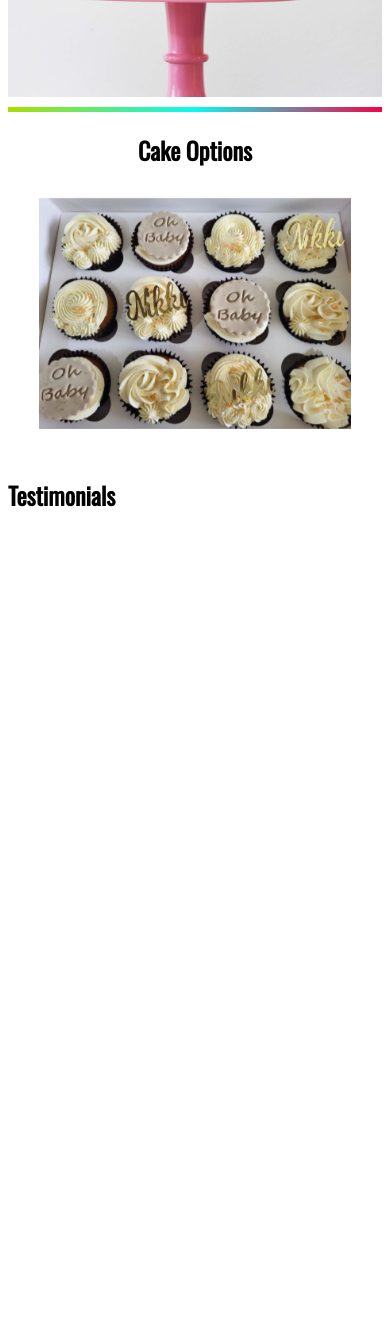
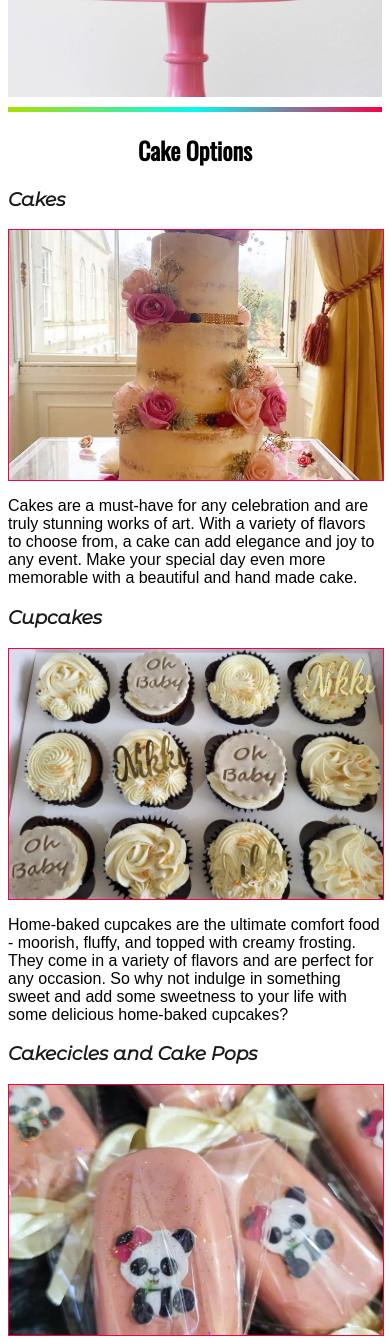
Before and after one commit to CMed01/portfolio-milestone-1, a plain HTML site: page index.html in a window 390 px wide. Shown: the part 381-1720 px from the top of the page. Before the commit the page ends 914 px from the top, so only its background shows below. Drawn offline with nearby package versions, Linux system fonts and the light colour scheme; a web font is replaced by a local one.

Commit message:
Add cake images and cake options to index page. Add style to image and description elements. Remove transition styling from images to improve mobile use

```diff
--- a/assets/css/style.css
+++ b/assets/css/style.css
@@ -109,56 +109,35 @@ hr {
 
 #cake-options {
     width: 100%;
-    height: 325px;
-}
+    height:auto;
+  }
 
 #cake-options h2 {
     text-align: center;
 }
 
 .image-container {
-    width: 80%;
-    padding: 10px 0;
-    position: absolute;
-    left: 10%;
+    width: 100%;
+    height: 250px;
+    border: 1px solid #f50246;
 
 }
 
 .cupcake-index-img {
-    opacity: 1;
-    display: block;
-    width: 100%;
-    height: auto;
-    transition: .5s ease;
-    backface-visibility: hidden;
+    width:100%;
+    height: 250px;
+    object-fit: cover;
+
 }
 
 .description {
-    transition: .5s ease;
-    opacity: 0;
-    position: absolute;
-    top: 50%;
-    left: 50%;
-    transform: translate(-50%, -50%);
-    text-align: center;
-    font-size: 65%;
+
 }
-
-.image-container:hover .cupcake-index-img {
-    opacity: 0.15;
-}
-
-.image-container:hover .description {
-    opacity:1;
-}
-
 
 /* Media Queries */
 
 /* Extra small devices (phones, 600px and down) */
-@media only screen and (max-width: 600px) {
-
-}
+@media only screen and (max-width: 600px) {}
 
 /* Small devices (portrait tablets and large phones, 600px and up) */
 @media only screen and (min-width: 600px) {
@@ -168,6 +147,7 @@ hr {
         background-size: 100%;
     }
 }
+
 /* Medium devices (landscape tablets, 768px and up) */
 
 @media only screen and (min-width: 768px) {
@@ -181,9 +161,35 @@ hr {
 /* Large devices (laptops/desktops, 992px and up) */
 @media only screen and (min-width: 992px) {
 
+    /* .cupcake-index-img {
+        opacity: 1;
+        display: block;
+        width: 100%;
+        height: auto;
+        transition: .5s ease;
+        backface-visibility: hidden;
+    }
+
+    .description {
+        transition: .5s ease;
+        opacity: 0;
+        position: absolute;
+        top: 50%;
+        left: 50%;
+        transform: translate(-50%, -50%);
+        text-align: center;
+        font-size: 65%;
+    }
+
+    .image-container:hover .cupcake-index-img {
+        opacity: 0.15;
+    }
+
+    .image-container:hover .description {
+        opacity:1;
+    } */
+
 }
 
 /* Extra large devices (large laptops and desktops, 1200px and up) */
-@media only screen and (min-width: 1200px) {
-
-}
+@media only screen and (min-width: 1200px) {}
--- a/index.html
+++ b/index.html
@@ -56,15 +56,51 @@
 
     <section id="cake-options">
         <h2>Cake Options</h2>
-        <div class="image-container">
-            <img src="/assets/images/vanilla-cupcake-home.png" alt="Photo of triple chocloate cupcakes with vanilla cream frosting"
-            class="cupcake-index-img">
+        <div>
+            <h3>Cakes</h3>
+            <div class="image-container">
+                <img src="/assets/images/wedding-cake1.png"
+                    alt="Photo of triple chocloate cupcakes with vanilla cream frosting" class="cupcake-index-img">
+            </div>
+            <div class="description">
+
+                <p>
+                    Cakes are a must-have for any celebration and are truly stunning works of art.
+                    With a variety of flavors to choose from, a cake can add elegance and joy to any event.
+                    Make your special day even more memorable with a beautiful and hand made cake.
+                </p>
+            </div>
+        </div>
+        <div>
+            <h3>Cupcakes</h3>
+            <div class="image-container">
+                <img src="/assets/images/vanilla-cupcake-home.png"
+                    alt="Photo of triple chocloate cupcakes with vanilla cream frosting" class="cupcake-index-img">
+            </div>
+            <div class="description">
+
+                <p>
+                    Home-baked cupcakes are the ultimate comfort food - moorish, fluffy, and topped with creamy
+                    frosting.
+                    They come in a variety of flavors and are perfect for any occasion.
+                    So why not indulge in something sweet and add some sweetness to your life with some delicious
+                    home-baked cupcakes?
+                </p>
+            </div>
+        </div>
+        <div>
+            <h3>Cakecicles and Cake Pops</h3>
+            <div class="image-container">
+                <img src="/assets/images/cakecicles-panda.png"
+                    alt="Photo of pink cakecicles with edible panda decoration" class="cupcake-index-img">
+            </div>
             <div class="description">
                 <p>
-                    Cupcakes beautifully curated and baked with careful planning and precision to deliver exceptional taste and satisfaction.
-                    Suitable for all occasions, such as leaving gifts, birthdays or general awesomness!
+                    Cakecicles and cake pops are a fun and delicious way to enjoy cake on-the-go.
+                    These bite-sized treats are minuture cakes covered in frosting and topped with fun toppings,
+                    and come in a variety of flavors.
+                    Perfect for any occasion or as a sweet snack.
                 </p>
-
             </div>
         </div>
 
```
Also changed, not shown: assets/images/cakecicles-panda.png (added), assets/images/wedding-cake1.png (added).
